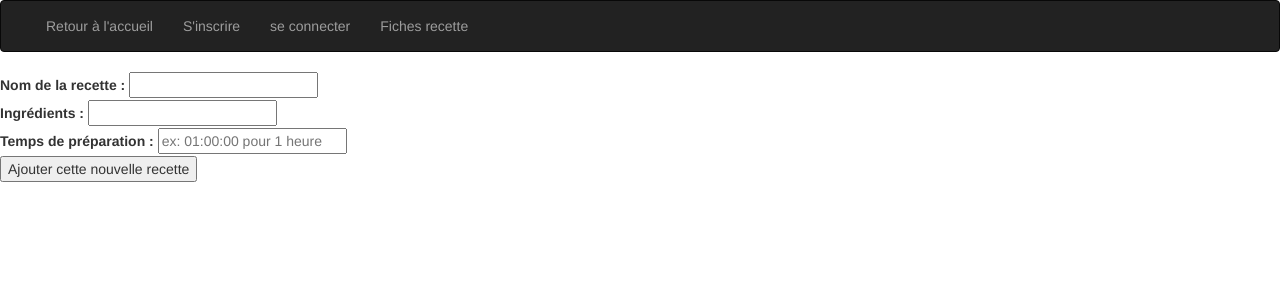
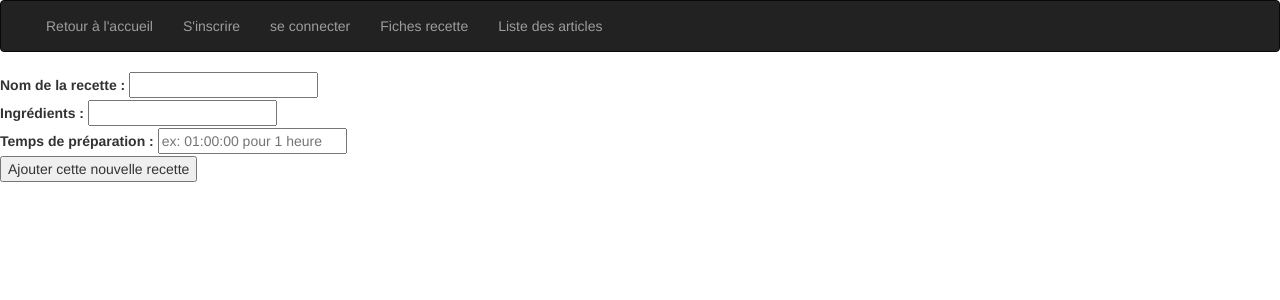
Before and after one commit to abdoulaye75/mini-CMS, a PHP site: page /mini-CMS/views/create.php in a window 1280 px wide. Shown: the top 300 px of the page. Run offline with PHP 8.4, Linux system fonts and the light colour scheme; data comes from the database, SQL or seed files in the repository; data that the repository does not hold is empty.

Commit message:
ajout d'un lien

```diff
--- a/views/articles.php
+++ b/views/articles.php
@@ -41,6 +41,7 @@ session_start();
 
 			<?php }?>
     		<li> <a href="recettes.php"> Fiches recette </a> </li>
+    		<li> <a href="views/articles.php"> Liste des articles </a> </li>
           </ul>
         </div>
       </div>
--- a/views/create.php
+++ b/views/create.php
@@ -56,6 +56,7 @@ if (isset($name) && isset($ingredients) && isset($time) && isset($submit)) {
 
       <?php }?>
         <li> <a href="recettes.php"> Fiches recette </a> </li>
+        <li> <a href="views/articles.php"> Liste des articles </a> </li>
           </ul>
         </div>
       </div>
--- a/views/update.php
+++ b/views/update.php
@@ -61,6 +61,8 @@ if (isset($_GET['id'])) {
 
 			<?php }?>
 
+    		<li> <a href="views/articles.php"> Liste des articles </a> </li>
+
           </ul>
         </div>
       </div>
```
